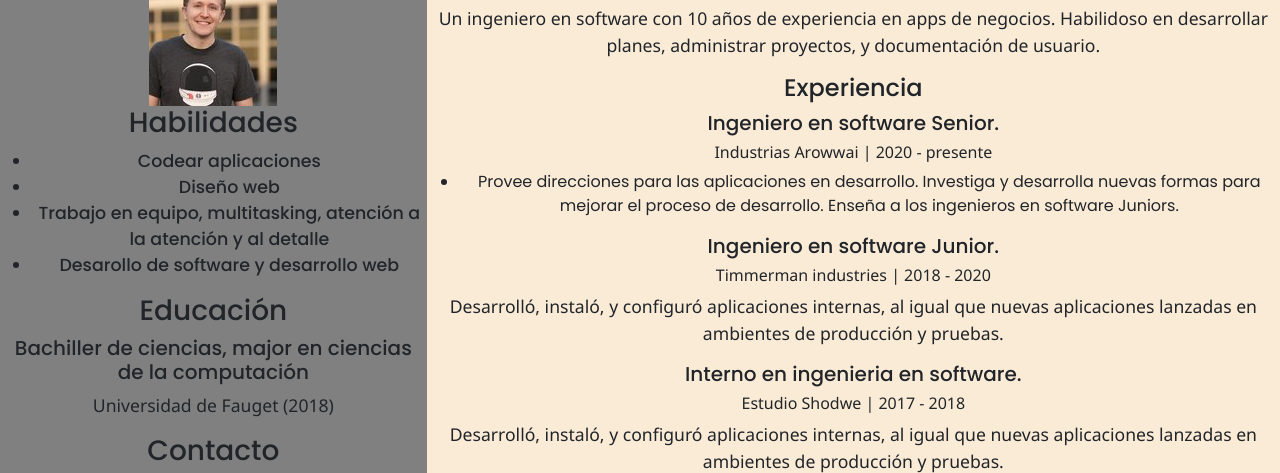
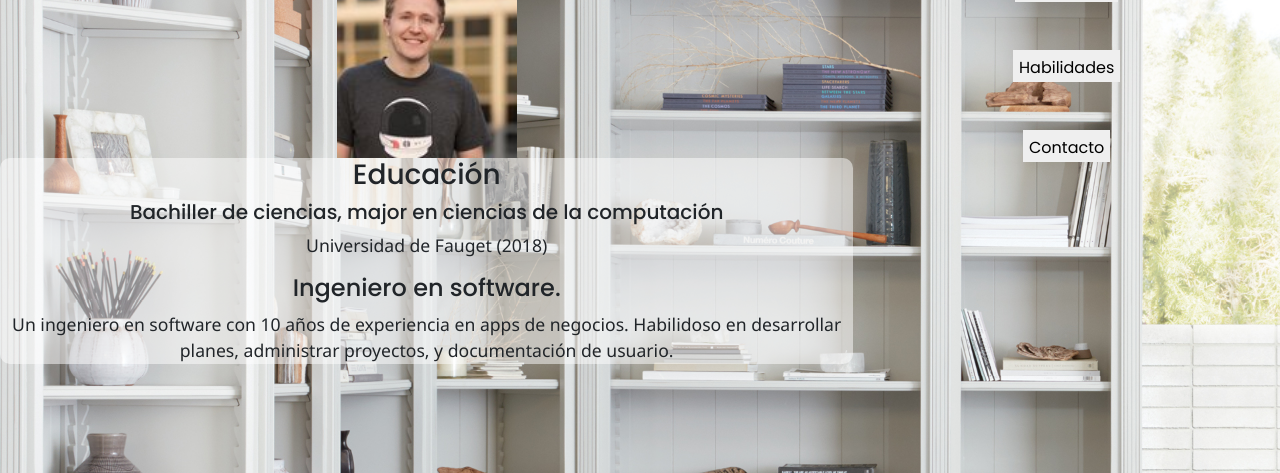
Before and after one commit to dummymarcos/Curriculum-Vitae-Ejemplo-, a plain HTML site: page index.html in a window 1280 px wide. Shown: the part 78-551 px from the top of the page. Drawn offline with nearby package versions, Linux system fonts and the light colour scheme.

Commit message:
Add files via upload

```diff
--- a/index.html
+++ b/index.html
@@ -13,56 +13,43 @@
     <script src="jquery-3.6.3.min.js"></script>
     <script src="scripts.js"></script>
 
+    <link rel="preconnect" href="https://fonts.googleapis.com">
     <link rel="preconnect" href="https://fonts.gstatic.com" crossorigin>
     <link href="https://fonts.googleapis.com/css2?family=Poppins:wght@400;500;600&display=swap" rel="stylesheet">
+
     <link href="https://cdn.jsdelivr.net/npm/bootstrap@5.3.0-alpha1/dist/css/bootstrap.min.css" rel="stylesheet" integrity="sha384-GLhlTQ8iRABdZLl6O3oVMWSktQOp6b7In1Zl3/Jr59b6EGGoI1aFkw7cmDA6j6gD" crossorigin="anonymous">
+
+    <link
+    rel="stylesheet"
+    href="https://cdnjs.cloudflare.com/ajax/libs/animate.css/4.1.1/animate.min.css"
+  />
+
     <title>Curriculum Vitae</title>
 </head>
 <body>
+    <main>
     <script src="https://cdn.jsdelivr.net/npm/bootstrap@5.3.0-alpha1/dist/js/bootstrap.bundle.min.js" integrity="sha384-w76AqPfDkMBDXo30jS1Sgez6pr3x5MlQ1ZAGC+nuZB+EYdgRZgiwxhTBTkF7CXvN" crossorigin="anonymous"></script>
     <div class="container-fluid text-center g-0">
         <div class="row g-0">
-            <div class="col-lg-4">
-                <aside id="infopersonal">
+            <div class="col-lg-8">
                     <h1>Andrew Gonzalez</h1>
-                    <img src="sujeto.jpg" alt="Una foto del postulante">
-                    <h3>Habilidades</h3>
-                    <ul>
-                        <li>
-                            Codear aplicaciones
-                        </li>
-                        <li>
-                            Diseño web
-                        </li>
-                        <li>
-                            Trabajo en equipo, multitasking,
-                            atención a la atención y al detalle
-                        </li>
-                        <li>
-                            Desarollo de software y desarrollo web
-                        </li>
-                    </ul>
+                    <img src="sujeto.jpg" alt="Una foto del postulante" id="photo">
+                <div class="white">
                     <h3>Educación</h3>
                         <h5>Bachiller de ciencias, major en ciencias de la computación</h5>
                         <p>Universidad de Fauget (2018)</p>
-                    <h3>Contacto</h3>
-                    <p>andrew.gonzalez@example.com</p>
-                    <p>(251) 603-1991</p>
-                    <p>7229 Central St</p>
-                </aside>
-            </div>
-
-<div class="col-lg-8">
-<main>
-    <header>
-        <h2 class="centrado">Curriculum Vitae</h2>
-    </header>
                     <h4 id="mainprimertitulo">Ingeniero en software.</h4>
                     <p>Un ingeniero en software con 10 años de experiencia en apps de negocios.
                         Habilidoso en desarrollar planes, administrar proyectos, y documentación de usuario.
                     </p>
+                </div>
+            </div>
 
-<h4>Experiencia</h4>
+<div class="col-lg-4">
+<main>
+    <div id="content-1" class="hideContent mb-4 mt-5">
+        <button class="show-more animate__animated animate__pulse animate-button" data-target="#content-1"  data-text="Experiencia">Experiencia</button>
+        <div class="stylinginformation">
         <h5>Ingeniero en software Senior.</h5>
               <h6>Industrias Arowwai | 2020 - presente</h6>
                  <ul>
@@ -82,21 +69,58 @@
                     Desarrolló, instaló, y configuró aplicaciones internas,
                     al igual que nuevas aplicaciones lanzadas en ambientes de producción y pruebas.
                 </p>
-    <div class="text-container">
-        <h2>Perro</h2>
-        <div id="hidden" class="content hideContent">
-                <img src="perrito.png" alt="un perro mirando con cara seria">
-
             </div>
-        <div class="show-more">
-            <!-- <a href="#">Show more</a> -->
-            <button type="button" class="btn btn-light">Show more</button>
+        </div>
+        <div id="content-2" class="hideContent mb-4 mt-5">
+            <button class="show-more animate__animated animate__pulse animate-button" data-target="#content-2" data-text="Habilidades">Habilidades</button>
+            <div class="stylinginformation">
+                    <ul>
+                        <li>
+                            Codear aplicaciones
+                        </li>
+                        <li>
+                            Diseño web
+                        </li>
+                        <li>
+                            Trabajo en equipo, multitasking,
+                            atención a la atención y al detalle
+                        </li>
+                        <li>
+                            Desarollo de software y desarrollo web
+                        </li>
+                        <li>
+                            Programación Java
+                        </li>
+                        <li>
+                            Comunicación oral y escrita
+                        </li>
+                        <li>
+                            SQL Server, Exchange y Sharepoint
+                        </li>
+                        <li>
+                            Administración de presupuestos
+                        </li>
+                        <li>
+                            Trabajo en equipo
+                        </li>
+                        <li>
+                            Plataformas Mac, Linux y Windows
+                        </li>
+                    </ul>
+                </div>
+        </div>
+            <div id="content-3" class="hideContent mb-4 mt-5">
+            <button class="show-more animate__animated animate__pulse animate-button" data-target="#content-3" data-text="Contacto">Contacto</button>
+            <div class="stylinginformation">
+            <p>andrew.gonzalez@example.com</p>
+            <p>(251) 603-1991</p>
+            <p>7229 Central St</p>
+            </div>
         </div>
     </div>
 </main>
 </div>
 </div>
 </div>
-
 </body>
 </html>
--- a/scripts.js
+++ b/scripts.js
@@ -1,19 +1,40 @@
 $(document).ready(function() {
+    $(".show-more").on("click", function() {
+        var $this = $(this);
+        var target = $this.data("target");
+        var $content = $(target);
+        var originalText = $this.data("text");
 
-    $(".show-more button").on("click", function() {
-        var $this = $(this);
-        var $content = $("#hidden");
-        var linkText = $this.text();
+        // Close other content sections
+        $(".show-more").not($this).each(function() {
+            var $otherContent = $($(this).data("target"));
+            var otherOriginalText = $(this).data("text");
+            if ($otherContent.hasClass("showContent")) {
+                $otherContent.toggleClass("showContent hideContent");
+                $(this).text(otherOriginalText);
+            }
+        });
 
-
-        if(linkText === "Show more"){
-            linkText = "Show less";
+        if($this.text() === originalText){
+            $this.text(originalText);
             $content.toggleClass("hideContent showContent");
         } else {
-            linkText = "Show more";
+            $this.text(originalText);
             $content.toggleClass("showContent hideContent");
         };
-
-        $this.text(linkText);
     });
 });
+
+document.addEventListener('DOMContentLoaded', function() {
+    const buttons = document.querySelectorAll('.animate-button');
+    buttons.forEach(button => {
+      button.addEventListener('mouseenter', () => {
+        console.log('mouseenter event triggered');
+        button.classList.add('animate__animated', 'animate__pulse');
+      });
+      button.addEventListener('mouseleave', () => {
+        console.log('mouseleave event triggered');
+        button.classList.remove('animate__animated', 'animate__pulse');
+      });
+    });
+  });
--- a/styles.css
+++ b/styles.css
@@ -2,6 +2,15 @@
     font-family: 'Poppins', sans-serif;
     text-shadow: 0 0 1px transparent;
 }
+
+body {
+    background-image: url(simple-home-office.jpg);
+    background-repeat: no-repeat;
+    background-size: cover;
+}
+
+#photo {width: 11.25rem;
+        height: 11.25rem;}
 
 h6 {
     font-size: 1.2em;
@@ -16,21 +25,12 @@ p {
 
 li {
     font-weight: normal;
+    line-height: 1.5;
 }
 
 #infopersonal li {
     font-weight: 500;
     font-size: 1.09em;
-}
-
-aside {
-    background-color: grey;
-    height:100%;
-}
-
-main {
-    background-color: antiquewhite;
-    height:100%;
 }
 
 div.text-container {
@@ -53,6 +53,34 @@ div.text-container {
 }
 
 .show-more {
-    padding: 10px 0;
+    padding-top: 10px;
+    padding-bottom: 10px;
     text-align: center;
 }
+
+.stylinginformation {
+    background-color: rgba(255, 255, 255, 0.7); /* white with 50% opacity */
+    padding: 10px; /* add padding for spacing between text and background */
+    border-radius: 5px; /* add rounded corners to create square appearance */
+}
+
+.white {
+    background-color: rgba(255, 255, 255, 0.5);
+    border-radius: 10px;
+}
+
+button {
+    border: none;
+    border-radius: 5px;
+    padding-top: 10px;
+    padding-bottom: 10px;
+}
+
+:root {
+    --animate-duration: 100ms;
+  }
+
+  /*button:hover {
+    -webkit-animation: shake 1s;
+    animation: shake 1s;
+}*/
```
Also changed, not shown: simple-home-office.jpg (added). Lines whose indentation alone changed are shown as unchanged.
